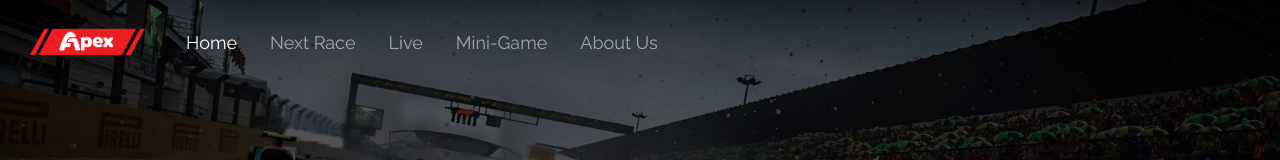
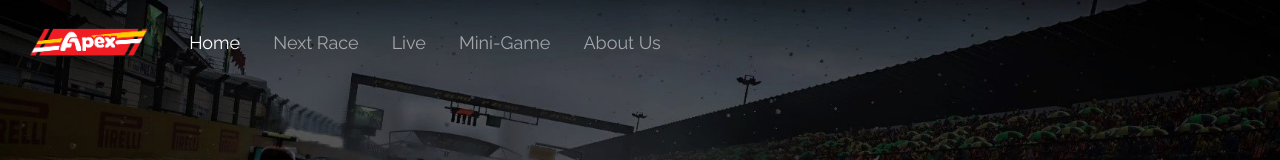
Before and after one commit to rodrigograc4/ApexHub, a plain HTML site: page index.html in a window 1280 px wide. Shown: the top 160 px of the page. Drawn offline with nearby package versions, Linux system fonts and the light colour scheme; no server answers.

Commit message:
new logos

```diff
--- a/index.html
+++ b/index.html
@@ -71,7 +71,7 @@
     <nav class="navbar navbar-expand-lg navbar-dark" style="background-color: transparent;">
       <div class="container-fluid">
         <a class="navbar-brand" href="/ApexHub-F1">
-          <img src="Images/ApexHubF1NavBar.png" alt="" width="me-auto" height="60px" style="margin-left: 18px;">
+          <img src="Images/ApexNavBar_v2-01.png" alt="" width="me-auto" height="60px" style="margin-left: 18px;">
         </a>
         <button class="navbar-toggler" style="margin-right: 18px;" type="button" data-bs-toggle="collapse" data-bs-target="#navbarNavAltMarkup" aria-controls="navbarNavAltMarkup" aria-expanded="false" aria-label="Toggle navigation">
           <span class="navbar-toggler-icon"></span>
```
Also changed, not shown: Images/ApexNavBar_v2-01.png (added).
